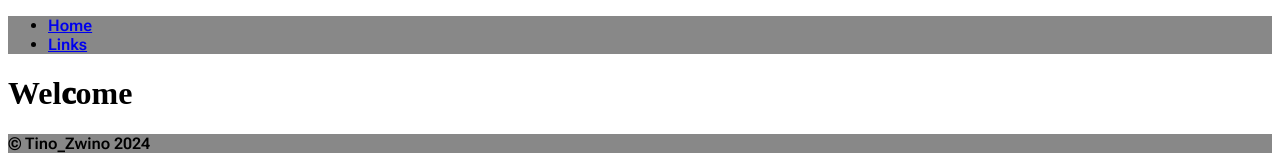
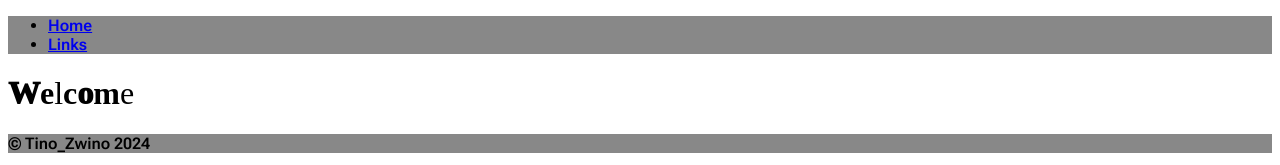
Before and after one commit to TinoZwino/Svelte-Portfolio, a SvelteKit app: page / in a window 1280 px wide. Shown: the top 165 px of the page. Built offline with nearby package versions, Linux system fonts and the light colour scheme.

Commit message:
Animation

```diff
--- a/src/routes/+page.svelte
+++ b/src/routes/+page.svelte
@@ -4,19 +4,19 @@
 </script>
 <h1>
 {#each letters as letter, i}
-    <span class="welcome" style="animation-delay: {i}s">{letter}</span>
+    <span class="welcome" style="animation-delay: {i/2}s">{letter}</span>
 {/each}
 </h1>
 
 <style>
     @keyframes welcomeAnimation {
-    0% {font-weight: 600;}
+    0% {font-weight: 300;}
     100% {font-weight: 1000;}
     }
 
 
-    h1, .welcome{
-    font-weight: 600;
+    .welcome{
+    font-weight: 300;
     font-style: normal;
     font-variation-settings:
       "slnt" 0,
@@ -28,12 +28,13 @@
       "YTAS" 750, /* Ascender Height */
       "YTDE" -203, /* Descender depth */
       "YTFI" 738, /* Figure height */
-      "YTLC" 560, /* Lowercase height */
+/*       "YTLC" 560, /* Lowercase height */
       "YTUC" 712; /* Uppercase height */
 
-      animation: welcomeAnimation 3s;
+      animation: welcomeAnimation 1s;
       animation-timing-function: cubic-bezier(.45,.05,.55,.95);
-      animation-iteration-count: alternate;
+      animation-iteration-count: infinite;
+      animation-direction: alternate;
       animation-play-state: running;
     }
 
```
